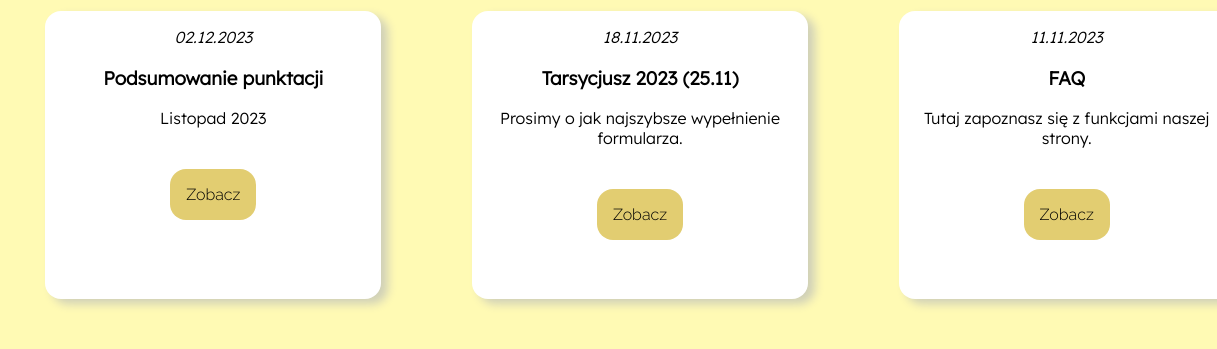
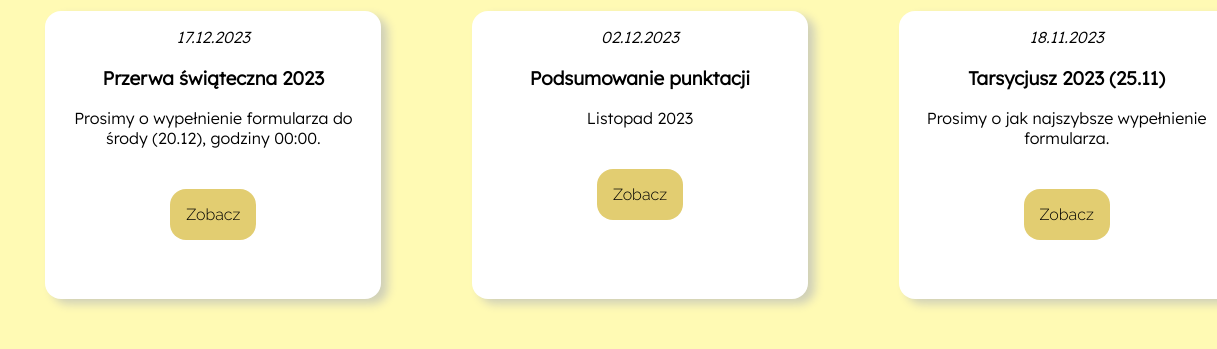
Before and after one commit to MinistranciBrzezinka/strona, a plain HTML site: page docs/aktualnosci.html in a window 1280 px wide. Shown: the part 370-719 px from the top of the page, 0-1217 px from the left. Drawn offline with Linux system fonts and the light colour scheme.

Commit message:
Update aktualnosci.html

```diff
--- a/docs/aktualnosci.html
+++ b/docs/aktualnosci.html
@@ -76,6 +76,16 @@
                     <p>-- 2023/2024 --</p>
             </div>
             <div class="break"></div>
+
+            <div class="window" id="a_17.12.23">
+                <i>17.12.2023</i>
+                <br />
+                <h3>Przerwa świąteczna 2023</h3>
+                <p>Prosimy o wypełnienie formularza do środy (20.12), godziny 00:00.</p>
+                <br />
+                <br />
+                <a class="control_button_window" href="https://docs.google.com/forms/d/e/1FAIpQLSeS1lyYNQyReAHttlyE2KjGSd8uZJttlc5mFjOh_yKNZdlwtg/viewform?usp=sf_link">Zobacz</a>
+            </div>
 
             <div class="window" id="a_02.12.23">
                 <i>02.12.2023</i>
```
